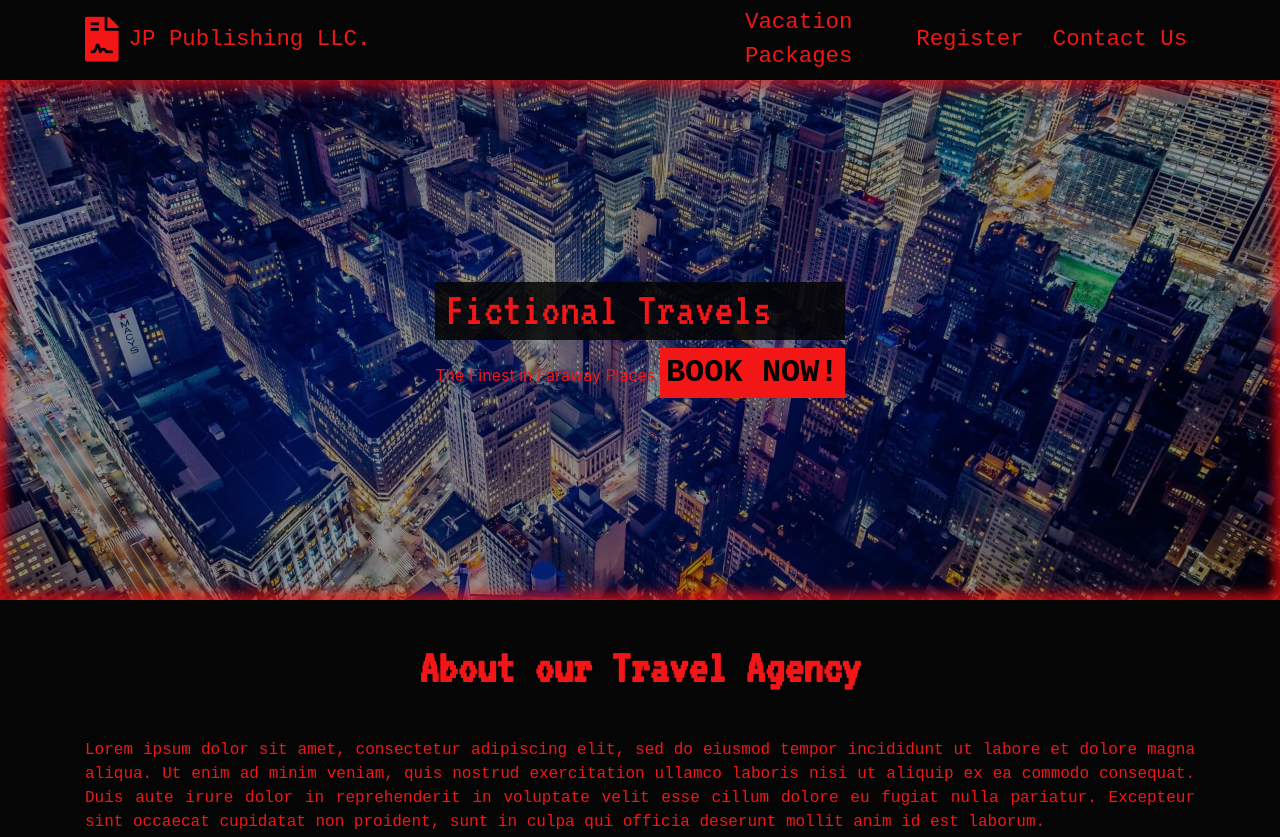
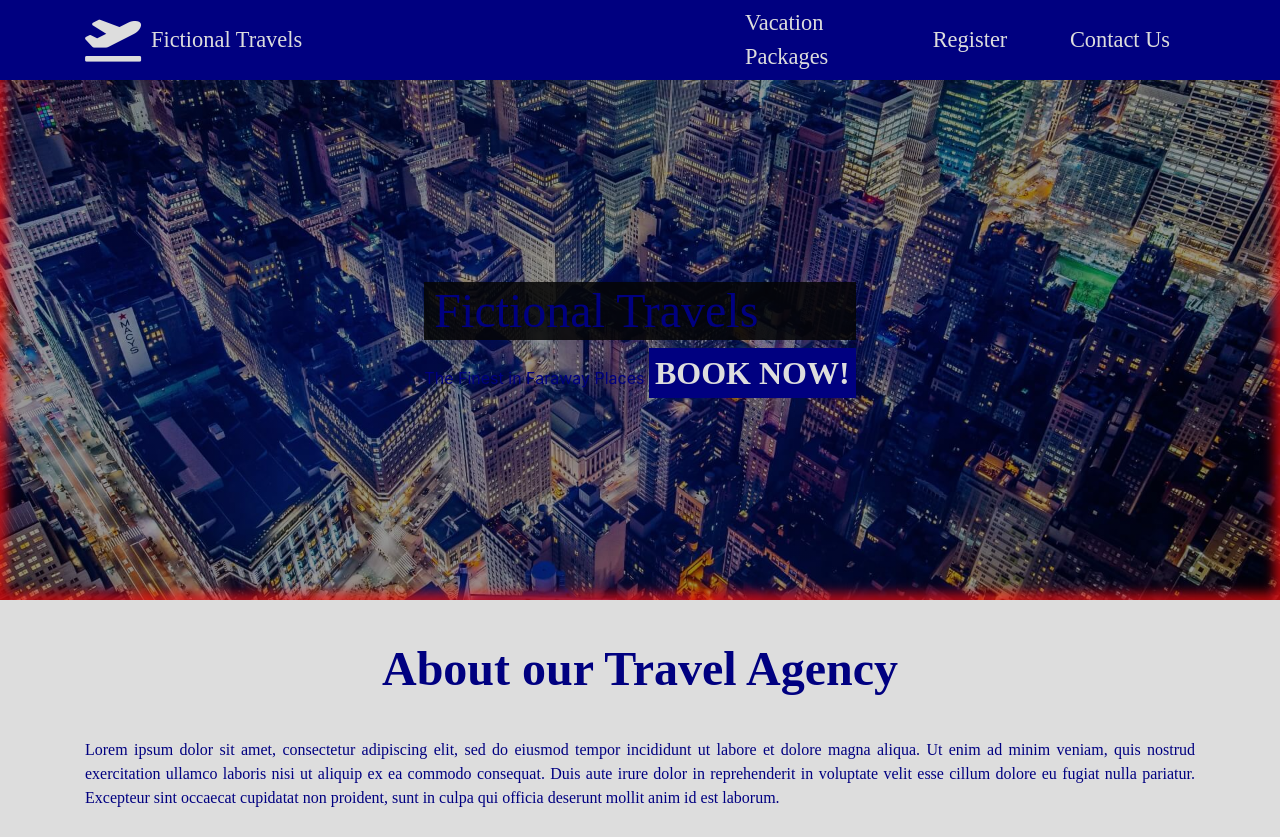
Before and after one commit to akmadsen/travel-agency-mock, a website: page index.html in a window 1280 px wide. Shown: the top 837 px of the page. Drawn offline with nearby package versions, Linux system fonts and the light colour scheme; a web font is replaced by a local one.

Commit message:
Header has been modified to look passable

```diff
--- a/index.html
+++ b/index.html
@@ -15,8 +15,7 @@
         crossorigin="anonymous">
 
     <!-- Google Fonts -->
-    <link href="https://fonts.googleapis.com/css?family=Share+Tech+Mono|VT323" rel="stylesheet">
-
+    <link href="https://fonts.googleapis.com/css?family=Judson|Montserrat|Quando" rel="stylesheet">
     <!-- Custom CSS -->
     <link rel="stylesheet" href="./css/app.css">
 
@@ -42,8 +41,8 @@
             <div class="container">
                 <div class="company" href="./index.html">
                     <a href="./index.html">
-                        <i class="fas fa-file-contract fa-2x"></i>
-                        <span>JP Publishing LLC.</span>
+                        <i class="fas fa-plane-departure fa-2x"></i>
+                        <span>Fictional Travels</span>
                     </a>
                 </div>
                 <nav>
@@ -119,14 +118,6 @@
         </div>
     </footer>
 
-    <!-- (Optional) JS Files for Bootstrap -->
-    <script src="https://code.jquery.com/jquery-3.3.1.slim.min.js" integrity="sha384-q8i/X+965DzO0rT7abK41JStQIAqVgRVzpbzo5smXKp4YfRvH+8abtTE1Pi6jizo"
-        crossorigin="anonymous"></script>
-    <script src="https://cdnjs.cloudflare.com/ajax/libs/popper.js/1.14.3/umd/popper.min.js" integrity="sha384-ZMP7rVo3mIykV+2+9J3UJ46jBk0WLaUAdn689aCwoqbBJiSnjAK/l8WvCWPIPm49"
-        crossorigin="anonymous"></script>
-    <script src="https://stackpath.bootstrapcdn.com/bootstrap/4.1.3/js/bootstrap.min.js" integrity="sha384-ChfqqxuZUCnJSK3+MXmPNIyE6ZbWh2IMqE241rYiqJxyMiZ6OW/JmZQ5stwEULTy"
-        crossorigin="anonymous"></script>
-
     <!-- Custom-Made Scripts -->
     <script src="./js/app.js"></script>
 </body>
--- a/src/sass/base/variables.scss
+++ b/src/sass/base/variables.scss
@@ -1,7 +1,7 @@
 //  Color Pallette
-$background-color   : #050505;
-$primary-color      : #f31616;
-$secondary-color    : #f84538;
+$background-color   : #ddd;
+$primary-color      : navy;
+$secondary-color    : papayawhip;
 
 
 // Background and Foreground
@@ -9,6 +9,8 @@ $accent-color   : #f84538;
 $solid-black    : #1b1212;
 $white          : #fff;
 $hero-text-bg   : rgba(5, 5, 5, 0.863);
+$text-light     : #ddd;
+$text-dark      : #222;
 
 $hero-img-filter: rgba(0,0,0,0.4);
 
@@ -44,8 +46,9 @@ $tween-time: 0.2s;
 
 
 // Font Families
-$header-font: 'VT323', monospace;
-$paragraph-font: 'Shared Tech Mono', monospace;
+$header-font: 'Quando', serif;
+$paragraph-font: 'Judson', serif;
+$button-font: 'Montserrat', sans-serif;
 
 // Font Sizes
 $large-font: 3em;
--- a/src/sass/components/header.scss
+++ b/src/sass/components/header.scss
@@ -3,11 +3,7 @@ header {
     height: $header-height;
     font-family: $paragraph-font;
 
-    background-color: $background-color;
-    color: $primary-color;
-
-    @include underglow();
-
+    background-color: $primary-color;
     position: relative;
     z-index: 300;
 
@@ -20,14 +16,14 @@ header {
     }
 
     a {
-        color: $primary-color;
+        color: $text-light;
         display: flex;
         align-items: center;
         height: 100%;
 
         /* TODO: We need to figure out a good way to indicate hovering in the header*/
         &:hover {
-            color: $secondary-color;
+            color: $text-dark;
             text-decoration: none;
             position: relative;
         }
@@ -77,16 +73,11 @@ nav {
         width: 150px;
 
         height: 100%;
+    }
 
-        a {
-            width: 100%;
-            justify-content: center;
-
-            &:hover {
-                color: $background-color;
-                background-color: $primary-color;
-            }
-        }
+    a {
+        width: 100%;
+        justify-content: center;
     }
 
     @media (max-width: $medium-devices) {
@@ -94,7 +85,7 @@ nav {
     }
 
     @media (max-width: $large-devices) {
-         li {
+        li {
             width: 100px;
         }
     }
```
Also changed, not shown: contact.html (+0 -8 lines), js/app.js (+8 -0 lines), products.html (+0 -8 lines), register.html (+0 -8 lines), css/app.css.
